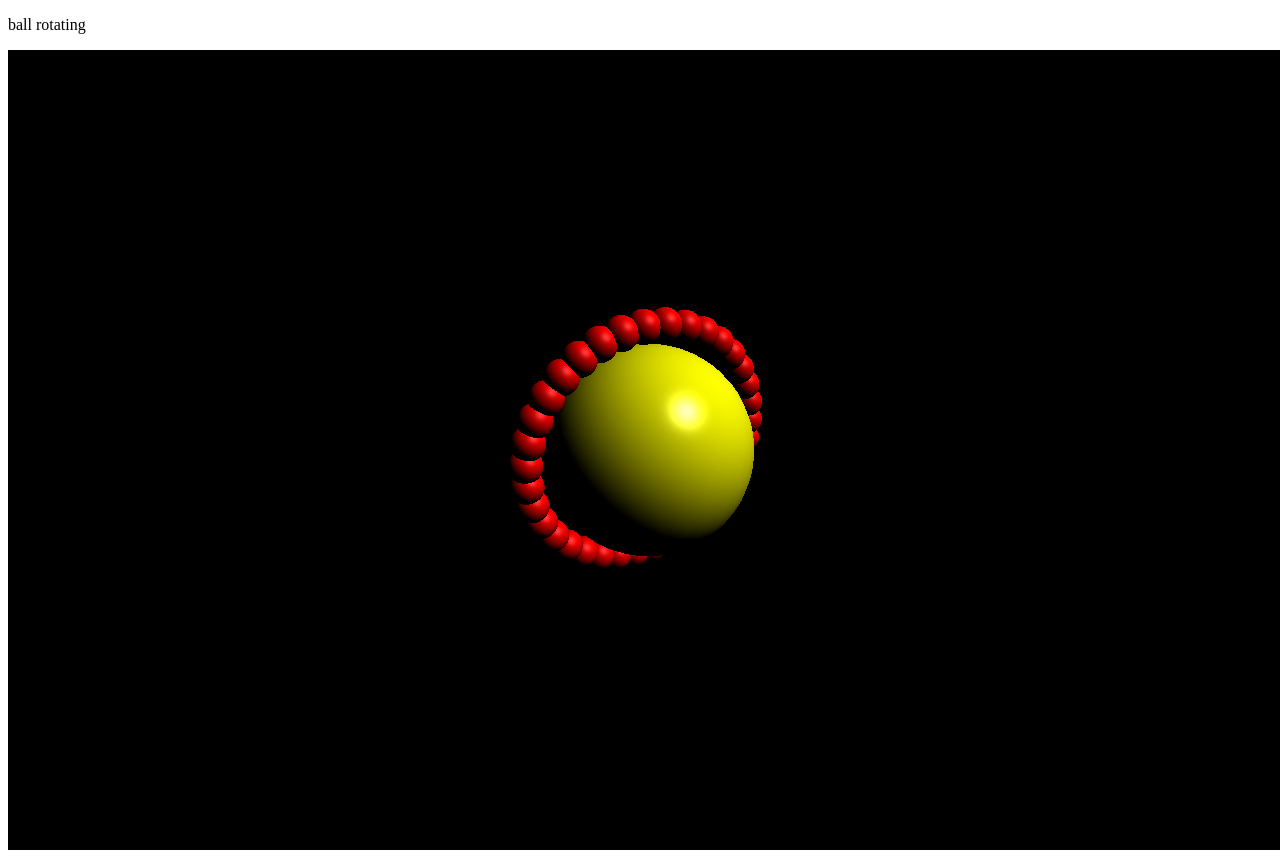
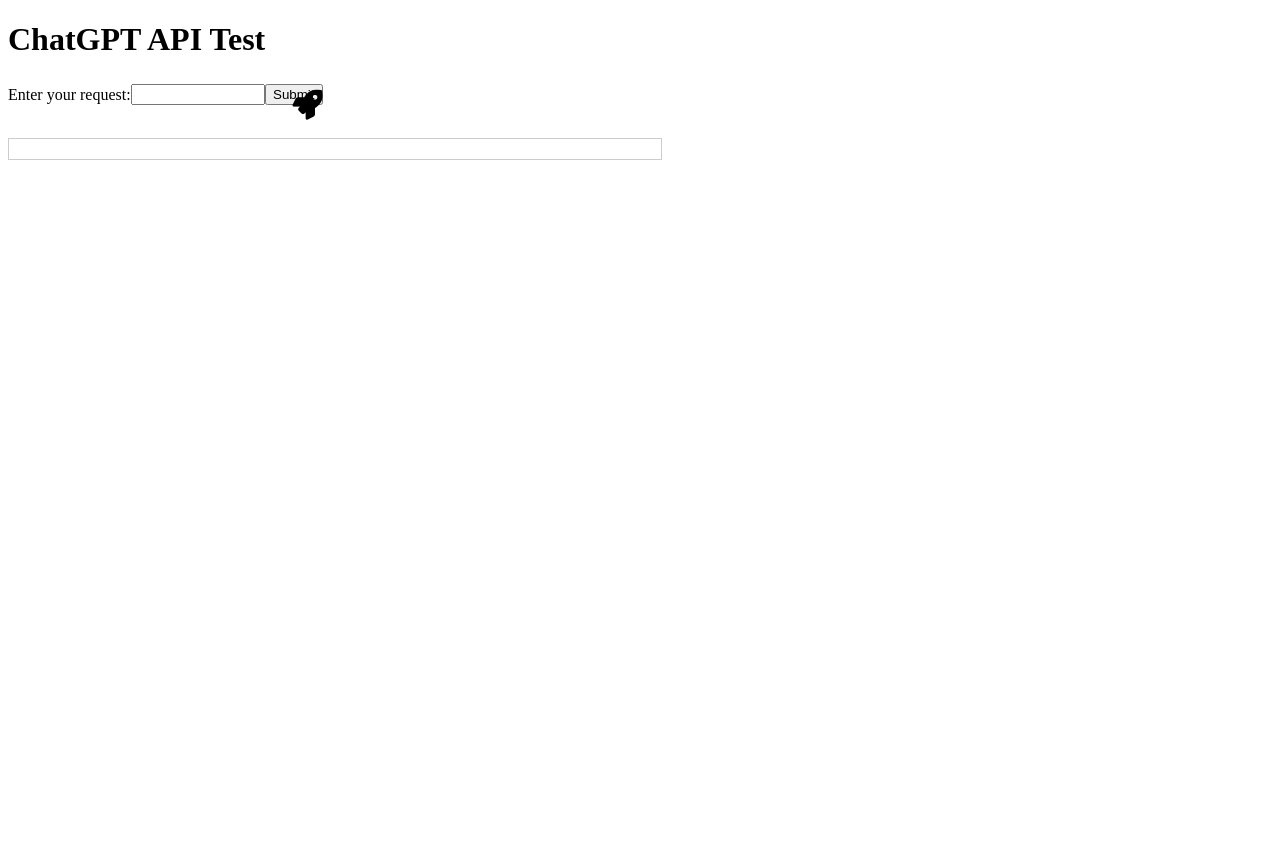
Before and after one commit to Techno0ne/dalle_website, a website: page mainpage.html in a window 1280 px wide. After the commit the page ends 800 px from the top, so only its background shows below. Drawn offline with nearby package versions, Linux system fonts and the light colour scheme; animation ran at ten frames a second.

Commit message:
first attempts to call the api, also a shellscript is added
api call website first attempts, added a request and response box as well as an error that can be displayed inside that responseblock. When pressing the submitbutton to call the api request, a little rocket should fly to the right of the screen. Thats still a little buggy

```diff
--- a/ball.js
+++ /dev/null
@@ -1,96 +0,0 @@
-// Create a scene
-const scene = new THREE.Scene();
-
-// Create a camera
-const camera = new THREE.PerspectiveCamera(75, window.innerWidth / window.innerHeight, 0.1, 1000);
-
-// Create a renderer
-const renderer = new THREE.WebGLRenderer();
-
-//change size of the renderer
-renderer.setSize( window.innerWidth, window.innerHeight );
-
-// Add the renderer's output to the HTML element that will hold the 3D ball
-document.getElementById("ball-container").appendChild( renderer.domElement );
-
-// Create a texture for the background
-const textureLoader = new THREE.TextureLoader();
-textureLoader.load('https://picsum.photos/200/300', function (texture) {
-    // Create a plane for the background
-    const planeGeometry = new THREE.PlaneGeometry(6, 6, 0);
-    const planeMaterial = new THREE.MeshBasicMaterial({ map: texture });
-    const backgroundPlane = new THREE.Mesh(planeGeometry, planeMaterial);
-
-    // Set the position of the plane
-    backgroundPlane.position.z = -1;
-
-    // Add the background plane to the scene
-    scene.add(backgroundPlane);
-});
-
-// Create a geometry for the ball
-const geometry = new THREE.SphereGeometry(1, 32, 32);
-
-// Create a material for the ball
-const material = new THREE.MeshPhongMaterial( {color: 0xffff00, shininess: 100} );
-
-// Create the ball
-const ball = new THREE.Mesh( geometry, material );
-
-// Position the camera
-camera.position.z = 5;
-
-// Create a light source
-const light = new THREE.PointLight(0xFFFFFF);
-light.position.set(10, 10, 10);
-scene.add(light);
-
-// Add the ball to the scene
-scene.add(ball);
-
-// Add the background plane to the scene
-//scene.add(backgroundPlane);
-
-// Create a small sphere geometry
-const dotGeometry = new THREE.SphereGeometry(0.1, 32, 32);
-
-// Create a red material for the dots
-const dotMaterial = new THREE.MeshPhongMaterial({ color: 0xff0000 });
-
-// Create an array to store the dots
-const dots = [];
-
-// Create the dots
-for (let i = 0; i < 36; i++) {
-    const dot = new THREE.Mesh(dotGeometry, dotMaterial);
-    dot.position.x = Math.sin(i * 10 * Math.PI / 180) * 1;
-    dot.position.y = Math.cos(i * 10 * Math.PI / 180) * 1;
-    dot.position.z = 1;
-    ball.add(dot);
-    dots.push(dot);
-}
-
-// This will ensure that the animation starts only after the page has fully loaded, which should give the browser enough time to set up the canvas correctly.
-window.onload = function() {
-
-// Animate function
-function animate() {
-    requestAnimationFrame( animate );
-    ball.rotation.x += 0.01;
-    ball.rotation.y += 0.01;
-
-    // Update the position of the dots
-    for (let i = 0; i < dots.length; i++) {
-        dots[i].position.x = ball.position.x + Math.sin(i * 10 * Math.PI / 180 + Date.now() * 0.001) * 1.2;
-        dots[i].position.y = ball.position.y + Math.cos(i * 10 * Math.PI / 180 + Date.now() * 0.001) * 1.2;
-        dots[i].position.z = ball.position.z - 0;
-        dots[i].scale.set(1.5, 1.5, 1.5);
-        dots[i].lookAt(ball.position);
-    }
-
-    renderer.render( scene, camera );
-}
-
-// animate the ball
-animate();
-}
--- a/mainpage.html
+++ b/mainpage.html
@@ -1,13 +1,67 @@
 <!DOCTYPE html>
 <html>
   <head>
-    <title>3D Ball Website</title>
+    <link rel="stylesheet" href="https://cdnjs.cloudflare.com/ajax/libs/font-awesome/5.15.1/css/all.min.css">
+    <link rel="stylesheet" type="text/css" href="styles.css">
+    <title>ChatGPT API Test</title>
+    <style>
+      /* Add some styling for the response box */
+      #response-box {
+        border: solid 1px #ccc;
+        padding: 10px;
+        margin-top: 10px;
+        width: 50%;
+      }
+    </style>
   </head>
   <body>
-    <div id="ball-container">
-        <p>ball rotating</p>
-    </div>
-    <script src="https://cdnjs.cloudflare.com/ajax/libs/three.js/r122/three.min.js"></script>
-    <script src="ball.js"></script>
+    <h1>ChatGPT API Test</h1>
+    <form>
+      <label for="prompt">Enter your request:</label>
+      <input type="text" id="prompt" name="prompt" required>
+      <br>
+      <button type="button" onclick="submitPrompt()">Submit</button>
+      <i class="fas fa-rocket" id="rocket"></i>
+    </form>
+    <br>
+    <div id="response-box"></div>
+    <script>
+
+
+
+    function submitPrompt() {
+    // Get the user's prompt from the input field
+    let prompt = document.getElementById("prompt").value;
+    // Make a request to the OpenAI API
+    fetch('https://api.openai.com/v1/engines/davinci/completions', {
+        method: 'POST',
+        headers: {
+            'Content-Type': 'application/json',
+            'Authorization': 'Bearer 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',
+            'Organization-Id': 'org-lkPiW5czoulmK1hf8B3ILXP3'
+        },
+        body: JSON.stringify({
+            prompt: prompt,
+            temperature: 0.7
+        })
+    })
+    .then(response => response.json())
+    .then(data => {
+        // Get the first response from the API
+        let response = data.choices[0].text;
+
+        // Display the response in the "response" div
+        document.getElementById("response").innerHTML = response;
+
+        // Add the animation for the rocket
+        let rocket = document.getElementById("rocket");
+        rocket.style.animation = "fly-out 1s ease-out";
+    })
+    .catch(error => {
+    document.getElementById("response-box").innerHTML = "Something went wrong with your API key";
+    console.error(error);
+    });
+    }
+    </script>
   </body>
 </html>
--- /dev/null
+++ b/package.json
@@ -0,0 +1,5 @@
+{
+  "dependencies": {
+    "openai": "^3.1.0"
+  }
+}
--- /dev/null
+++ b/styles.css
@@ -0,0 +1,39 @@
+form {
+    display: flex;
+    align-items: center;
+  }
+
+  #prompt {
+    width: 10%;
+  }
+
+  #response-box {
+    width: 5%;
+    /* other styles */
+    }
+
+    #rocket {
+        position: relative;
+        left: -30px;
+        top: 10px;
+        font-size: 30px;
+    }
+
+    .fly-out {
+        animation: fly-out 1s ease-out;
+    }
+
+    @keyframes fly-out {
+        from {
+            transform: translateX(0);
+        }
+        to {
+            transform: translateX(100%);
+        }
+    }
+
+
+
+  button[type="submit"] {
+    margin-left: 10px;
+  }
```
Also changed, not shown: ball_old.js (deleted, +0 -36 lines), 2 other files.
